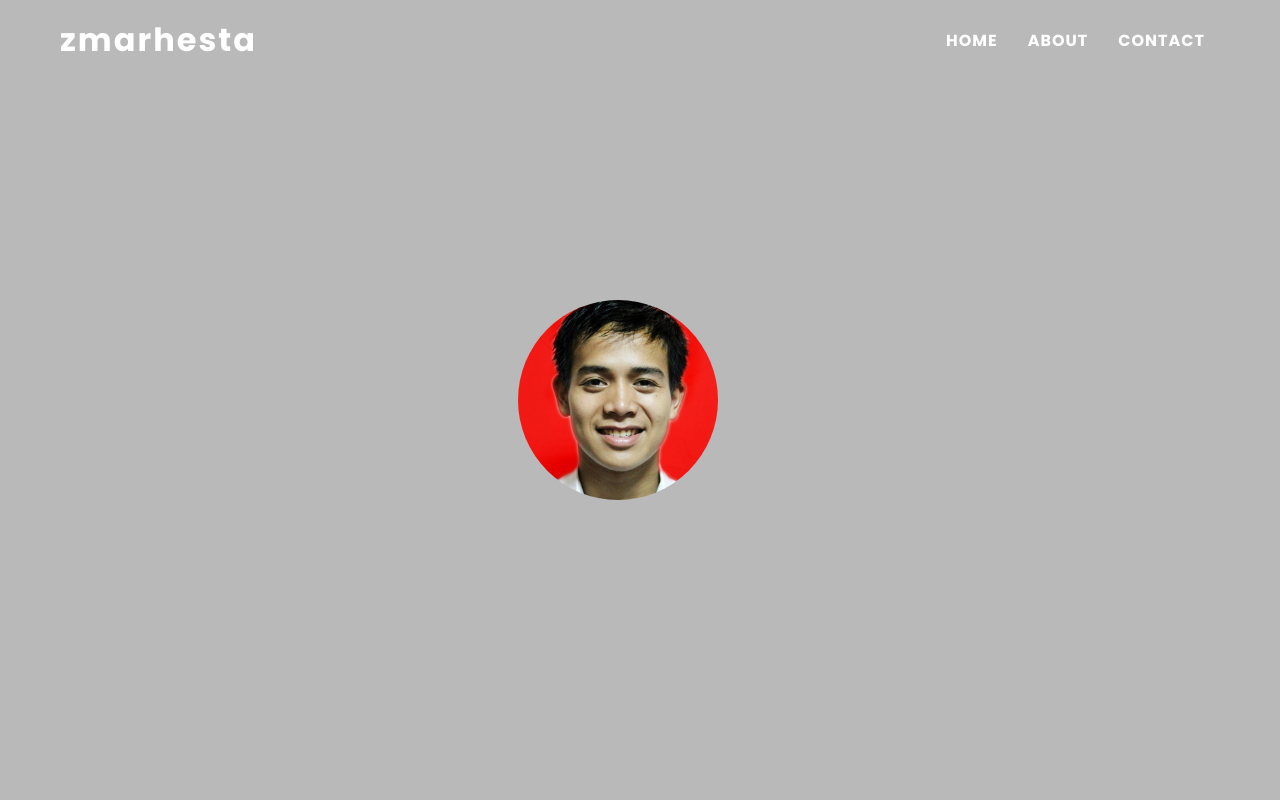
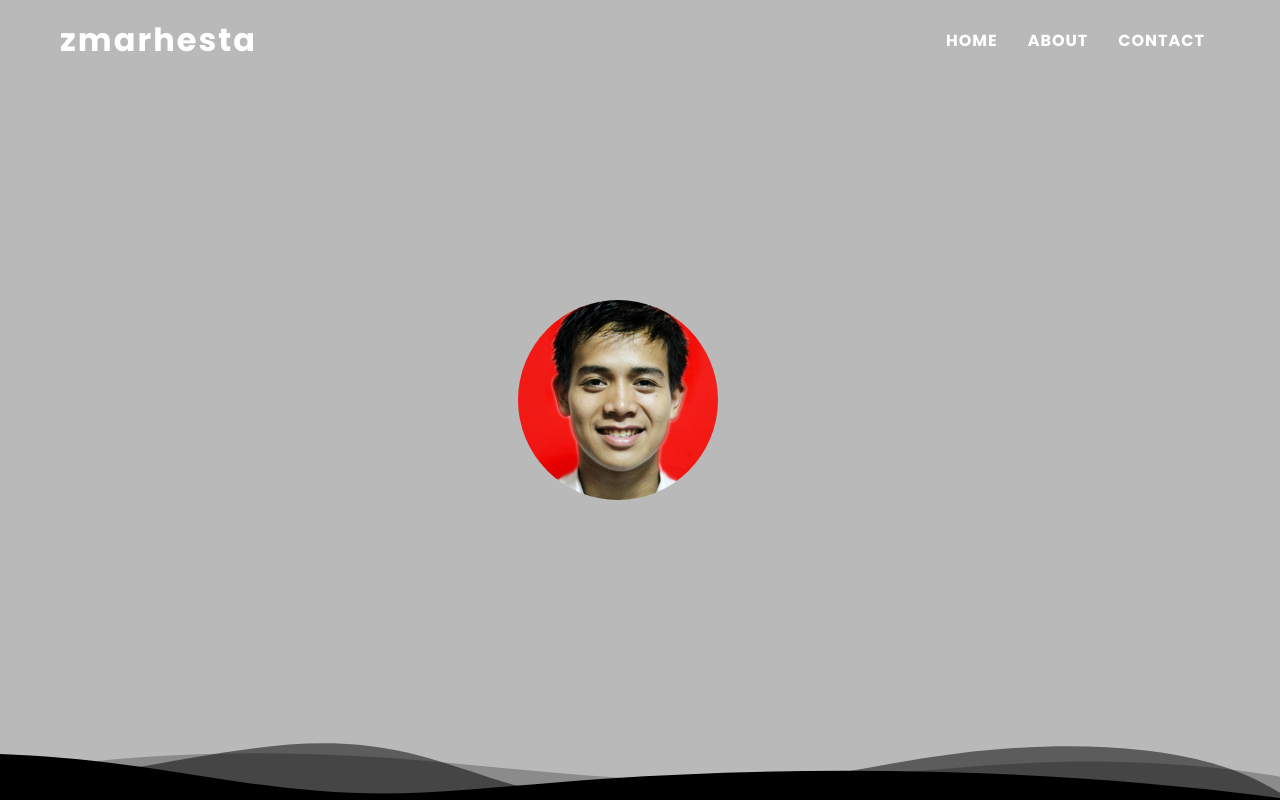
Before and after one commit to zubeirarhesta/zmarhesta, a Next.js app: page / in a window 1280 px wide. Shown: the top 800 px of the page. Built offline with nearby package versions, Linux system fonts and the light colour scheme.

Commit message:
added curve section spacer

```diff
--- a/components/home-page/hero-section.js
+++ b/components/home-page/hero-section.js
@@ -39,6 +39,29 @@
         <h1>Zubeir Arhesta</h1>
         <p>I love programming and photography</p>
       </div>
+      <div className={styles.bottom_waves}>
+        <svg
+          data-name="Layer 1"
+          xmlns="http://www.w3.org/2000/svg"
+          viewBox="0 0 1200 120"
+          preserveAspectRatio="none"
+        >
+          <path
+            d="M0,0V46.29c47.79,22.2,103.59,32.17,158,28,70.36-5.37,136.33-33.31,206.8-37.5C438.64,32.43,512.34,53.67,583,72.05c69.27,18,138.3,24.88,209.4,13.08,36.15-6,69.85-17.84,104.45-29.34C989.49,25,1113-14.29,1200,52.47V0Z"
+            opacity=".25"
+            class="shape-fill"
+          ></path>
+          <path
+            d="M0,0V15.81C13,36.92,27.64,56.86,47.69,72.05,99.41,111.27,165,111,224.58,91.58c31.15-10.15,60.09-26.07,89.67-39.8,40.92-19,84.73-46,130.83-49.67,36.26-2.85,70.9,9.42,98.6,31.56,31.77,25.39,62.32,62,103.63,73,40.44,10.79,81.35-6.69,119.13-24.28s75.16-39,116.92-43.05c59.73-5.85,113.28,22.88,168.9,38.84,30.2,8.66,59,6.17,87.09-7.5,22.43-10.89,48-26.93,60.65-49.24V0Z"
+            opacity=".5"
+            class="shape-fill"
+          ></path>
+          <path
+            d="M0,0V5.63C149.93,59,314.09,71.32,475.83,42.57c43-7.64,84.23-20.12,127.61-26.46,59-8.63,112.48,12.24,165.56,35.4C827.93,77.22,886,95.24,951.2,90c86.53-7,172.46-45.71,248.8-84.81V0Z"
+            class="shape-fill"
+          ></path>
+        </svg>
+      </div>
       {/* </div> */}
       {/* <img className={styles.hero_img} src="/images/hero-image.jpeg" /> */}
     </div>
--- a/components/home-page/hero-section.module.css
+++ b/components/home-page/hero-section.module.css
@@ -1,5 +1,5 @@
 .hero {
-  top: 50px;
+  position: relative;
   display: flex;
   flex-direction: row;
   justify-content: center;
@@ -42,6 +42,28 @@
   opacity: 1;
 }
 
+.bottom_waves {
+  position: absolute;
+  margin-bottom: -1px;
+  bottom: 0;
+  left: 0;
+  width: 100%;
+  overflow: hidden;
+  line-height: 0;
+  transform: rotate(180deg);
+}
+
+.bottom_waves svg {
+  position: relative;
+  display: block;
+  width: calc(133% + 1.3px);
+  height: 63px;
+}
+
+.bottom_waves .shape-fill {
+  fill: #000000;
+}
+
 /* .hero_img {
   object-fit: cover;
   height: 100%;
```
